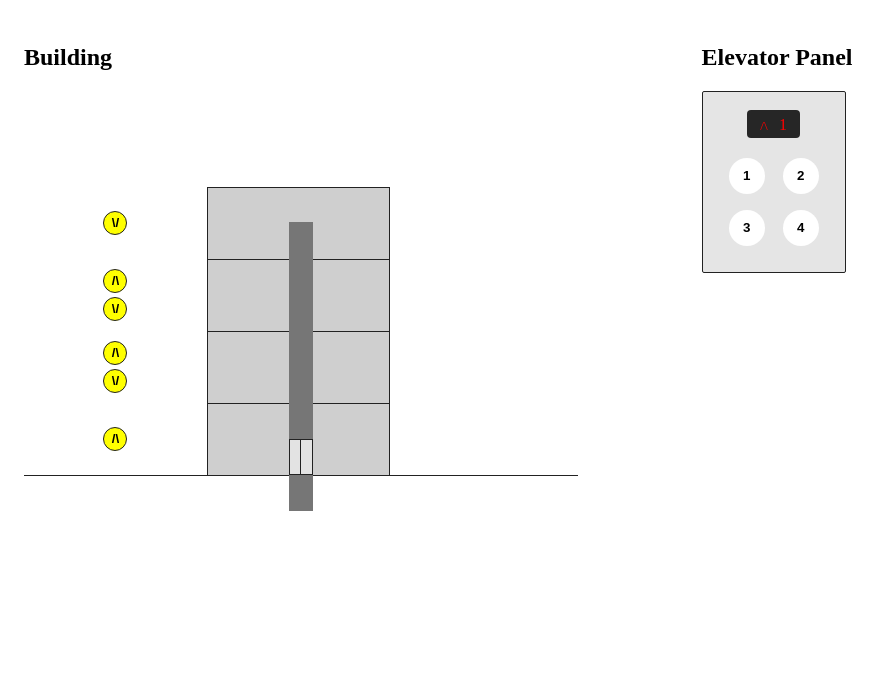
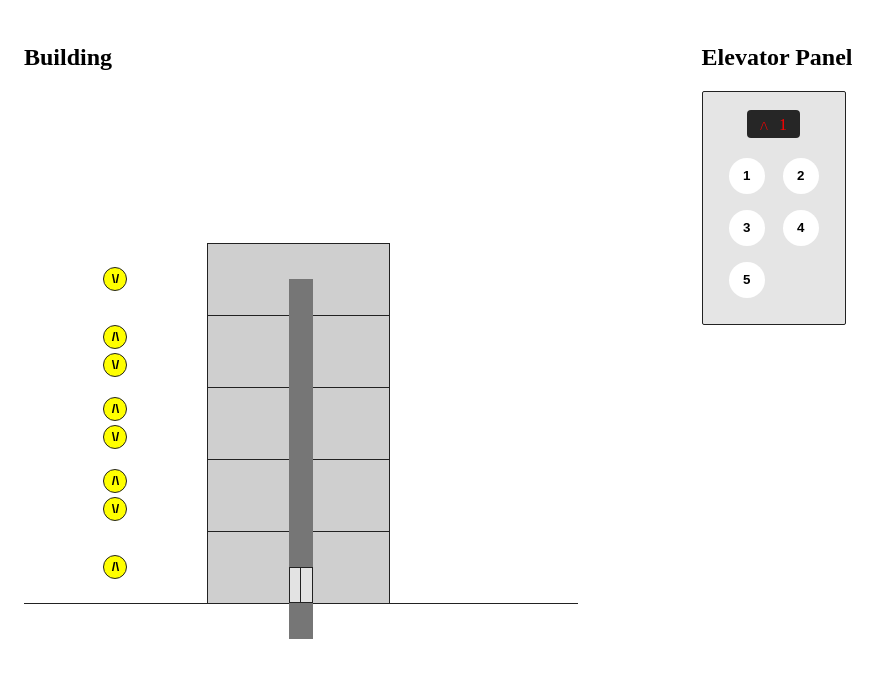
Before and after one commit to caribeedu/TheCoolestElevator, an Angular app: page / in a window 1280 px wide. Shown: the top 678 px of the page, without its empty margins (0-890 px from the left). Built offline with nearby package versions, Linux system fonts and the light colour scheme.

Commit message:
feat: use dynamic floors in panel and elevator

```diff
--- a/src/app/app.component.html
+++ b/src/app/app.component.html
@@ -1,10 +1,10 @@
 <section class="overview">
 	<div class="overview__container">
 		<h1>Building</h1>
-		<tce-building></tce-building>
+		<tce-building [floors]="floors"></tce-building>
 	</div>
 	<div class="overview__container">
 		<h1>Elevator Panel</h1>
-		<tce-elevator-panel></tce-elevator-panel>
+		<tce-elevator-panel [floors]="floors"></tce-elevator-panel>
 	</div>
 </section>
--- a/src/app/app.component.scss
+++ b/src/app/app.component.scss
@@ -7,6 +7,6 @@
 
 	&__container {
 		width: 45%;
-		height: 384px;
+		height: 512px;
 	}
 }
--- a/src/app/app.component.ts
+++ b/src/app/app.component.ts
@@ -1,10 +1,11 @@
 import { Component } from '@angular/core';
 
 @Component({
-  selector: 'tce-root',
-  templateUrl: './app.component.html',
-  styleUrls: ['./app.component.scss']
+	selector: 'tce-root',
+	templateUrl: './app.component.html',
+	styleUrls: ['./app.component.scss']
 })
 export class AppComponent {
-  title = 'the-coolest-elevator';
+	/* Total number of floors */
+	public readonly floors: Number = 5;
 }
--- a/src/app/components/building/building.component.html
+++ b/src/app/components/building/building.component.html
@@ -1,12 +1,12 @@
 <section class="building">
 	<div class="building__floors">
 		<tce-building-floor *ngFor="
-				let item of [].constructor(floors);
+				let floor of [].constructor(floors);
 				let i = index;
 				first as isFirst;
 				last as isLast;
 			" [floorNumber]="i + 1" [firstFloor]="isFirst" [lastFloor]="isLast">
 		</tce-building-floor>
 	</div>
-	<tce-elevator></tce-elevator>
+	<tce-elevator [floors]="floors"></tce-elevator>
 </section>
--- a/src/app/components/building/building.component.ts
+++ b/src/app/components/building/building.component.ts
@@ -7,5 +7,5 @@ import { Component, Input } from '@angular/core';
 })
 export class BuildingComponent {
 	/* Number of floors in building */
-	@Input() public readonly floors: Number = 4;
+	@Input() public floors: Number = 4;
 }
--- a/src/app/components/elevator-panel/elevator-panel.component.html
+++ b/src/app/components/elevator-panel/elevator-panel.component.html
@@ -8,17 +8,9 @@
 		</label>
 	</div>
 	<div class="elevator-panel__controls">
-		<button class="elevator-panel__controls__button" (click)="travel(1)">
-			1
-		</button>
-		<button class="elevator-panel__controls__button" (click)="travel(2)">
-			2
-		</button>
-		<button class="elevator-panel__controls__button" (click)="travel(3)">
-			3
-		</button>
-		<button class="elevator-panel__controls__button" (click)="travel(4)">
-			4
+		<button *ngFor="let floor of [].constructor(floors); let i = index;" class="elevator-panel__controls__button"
+			(click)="travel(i + 1)">
+			{{ i + 1 }}
 		</button>
 	</div>
 </section>
--- a/src/app/components/elevator-panel/elevator-panel.component.ts
+++ b/src/app/components/elevator-panel/elevator-panel.component.ts
@@ -9,7 +9,7 @@ import { ElevatorService } from 'src/app/services/elevator/elevator.service';
 })
 export class ElevatorPanelComponent {
 	/* Number of floors in panel */
-	@Input() public readonly floors: Number = 4;
+	@Input() public floors: Number = 4;
 
 	constructor(public elevatorService: ElevatorService) { }
 
--- a/src/app/components/elevator/elevator.component.html
+++ b/src/app/components/elevator/elevator.component.html
@@ -1,4 +1,4 @@
-<section class="elevator-space">
+<section class="elevator-space" [style.--floors]="floors">
 	<div class="elevator" [style.--floor-level]="elevatorService.currentFloor$.value"
 		[ngClass]="{'elevator--open': elevatorService.doors$.value === 1}">
 		<div class="elevator__door"></div>
--- a/src/app/components/elevator/elevator.component.scss
+++ b/src/app/components/elevator/elevator.component.scss
@@ -4,7 +4,7 @@
 	width: var(--elevator-width);
 	display: block;
 	background-color: #767676;
-	height: 289px;
+	height: calc(var(--elevator-height) * calc(var(--floors) * 2));
 	bottom: calc(var(--elevator-height) * -1);
 }
 
--- a/src/app/components/elevator/elevator.component.ts
+++ b/src/app/components/elevator/elevator.component.ts
@@ -1,4 +1,4 @@
-import { Component } from '@angular/core';
+import { Component, Input } from '@angular/core';
 
 import { ElevatorService } from 'src/app/services/elevator/elevator.service';
 
@@ -8,5 +8,8 @@ import { ElevatorService } from 'src/app/services/elevator/elevator.service';
 	styleUrls: ['./elevator.component.scss']
 })
 export class ElevatorComponent {
+	/* Number of floors */
+	@Input() public floors: Number = 4;
+
 	constructor(public elevatorService: ElevatorService) { }
 }
```
